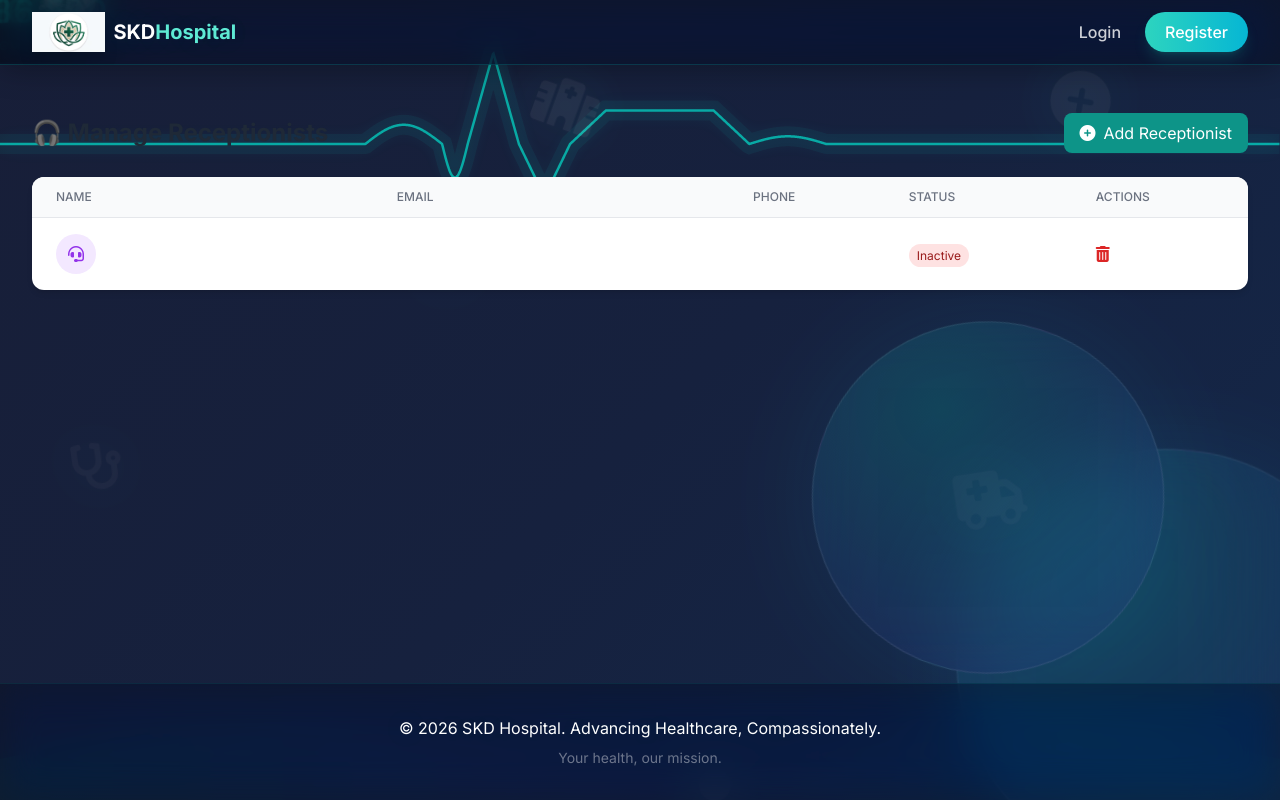
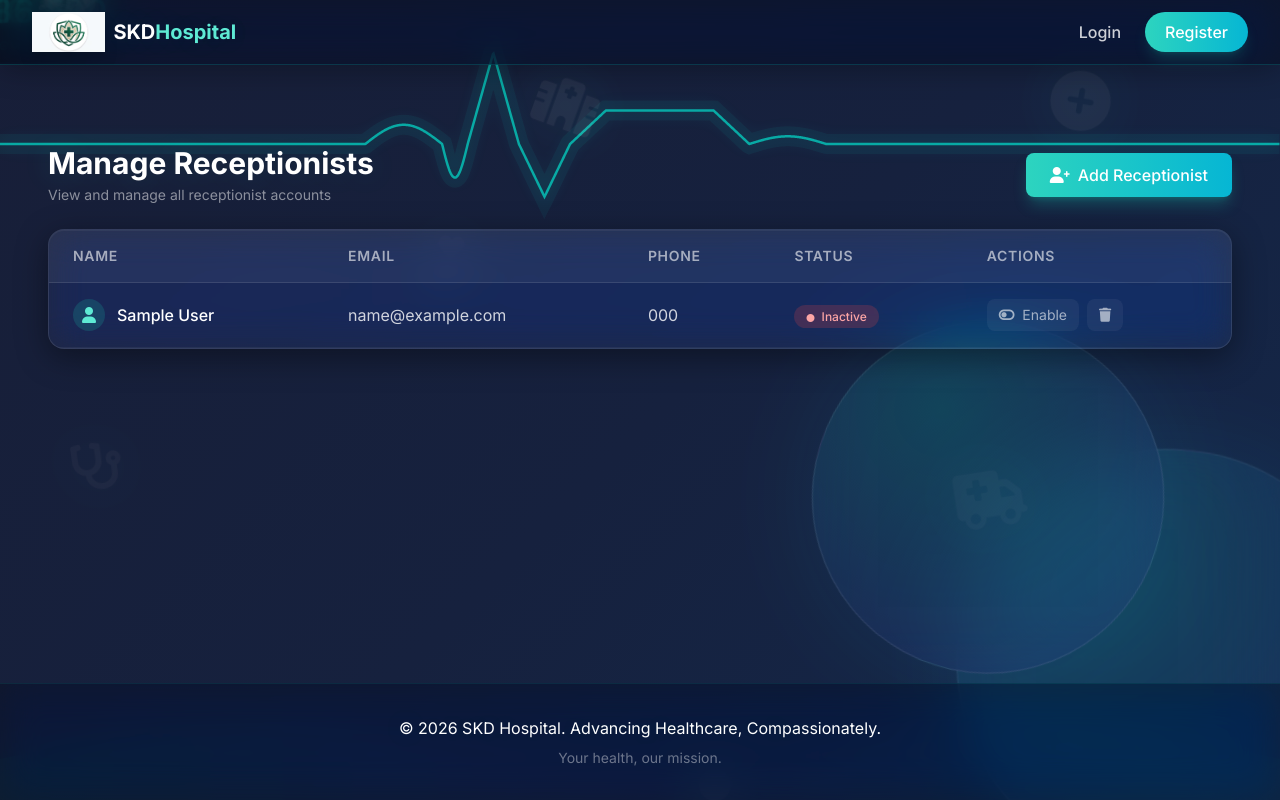
Before and after one commit to udayteck/HOSPITAL-SELF-MANAGEMENT, a Flask app: template app/templates/manage_receptionists.html in a window 1280 px wide. Run offline with Flask 3, Linux system fonts and the light colour scheme; the template is opened without the code that fills it: most values are stand-ins (such as "Sample title", 1, 10 or a date in 2020); parts of the project's set-up code (start-up, migrations or seed data) failed here and were passed over; some libraries are stand-ins or nearby versions.

Commit message:
Fix manage receptionists display

```diff
--- a/app/templates/manage_receptionists.html
+++ b/app/templates/manage_receptionists.html
@@ -1,55 +1,90 @@
 {% extends "base.html" %}
-{% block title %}Manage Receptionists - SKD Hospital{% endblock %}
+
 {% block content %}
+<div class="container mx-auto px-4 py-8">
+    <!-- Page Header -->
     <div class="flex justify-between items-center mb-6">
-    <h1 class="text-2xl font-bold text-gray-800">🎧 Manage Receptionists</h1>
-    <a href="{{ url_for('admin.add_receptionist') }}" class="bg-teal-600 hover:bg-teal-700 text-white px-4 py-2 rounded-lg transition flex items-center gap-2">
-        <i class="fas fa-plus-circle"></i> Add Receptionist
+        <div>
+            <h1 class="text-3xl font-bold text-white text-glow">Manage Receptionists</h1>
+            <p class="text-white/50 text-sm mt-1">View and manage all receptionist accounts</p>
+        </div>
+        <a href="{{ url_for('admin.add_receptionist') }}"
+           class="bg-gradient-to-r from-teal-400 to-cyan-500 hover:from-teal-300 hover:to-cyan-400 text-white px-6 py-2.5 rounded-lg font-medium transition shadow-lg shadow-teal-500/30 flex items-center gap-2">
+            <i class="fas fa-user-plus"></i> Add Receptionist
         </a>
     </div>
 
-<div class="bg-white rounded-xl shadow-md overflow-hidden">
+    <!-- Receptionists Table -->
+    <div class="glass rounded-2xl overflow-hidden">
         <div class="overflow-x-auto">
-        <table class="min-w-full divide-y divide-gray-200">
-            <thead class="bg-gray-50">
-                <tr>
-                    <th class="px-6 py-3 text-left text-xs font-medium text-gray-500 uppercase">Name</th>
-                    <th class="px-6 py-3 text-left text-xs font-medium text-gray-500 uppercase">Email</th>
-                    <th class="px-6 py-3 text-left text-xs font-medium text-gray-500 uppercase">Phone</th>
-                    <th class="px-6 py-3 text-left text-xs font-medium text-gray-500 uppercase">Status</th>
-                    <th class="px-6 py-3 text-left text-xs font-medium text-gray-500 uppercase">Actions</th>
+            <table class="w-full text-white">
+                <thead>
+                    <tr class="border-b border-white/10 bg-white/5">
+                        <th class="text-left py-4 px-6 text-sm font-semibold text-white/60 uppercase tracking-wider">Name</th>
+                        <th class="text-left py-4 px-6 text-sm font-semibold text-white/60 uppercase tracking-wider">Email</th>
+                        <th class="text-left py-4 px-6 text-sm font-semibold text-white/60 uppercase tracking-wider">Phone</th>
+                        <th class="text-left py-4 px-6 text-sm font-semibold text-white/60 uppercase tracking-wider">Status</th>
+                        <th class="text-left py-4 px-6 text-sm font-semibold text-white/60 uppercase tracking-wider">Actions</th>
                     </tr>
                 </thead>
-            <tbody class="divide-y divide-gray-200">
+                <tbody>
+                    {% if receptionists %}
                         {% for rec in receptionists %}
-                <tr class="hover:bg-gray-50 transition">
-                    <td class="px-6 py-4">
-                        <div class="flex items-center">
-                            <div class="w-10 h-10 bg-purple-100 rounded-full flex items-center justify-center mr-3">
-                                <i class="fas fa-headset text-purple-600"></i>
+                        <tr class="border-b border-white/5 hover:bg-white/5 transition">
+                            <td class="py-4 px-6">
+                                <div class="flex items-center gap-3">
+                                    <div class="w-8 h-8 rounded-full bg-teal-500/20 flex items-center justify-center text-teal-300">
+                                        <i class="fas fa-user"></i>
                                     </div>
                                     <span class="font-medium">{{ rec.full_name }}</span>
                                 </div>
                             </td>
-                    <td class="px-6 py-4">{{ rec.user.email }}</td>
-                    <td class="px-6 py-4">{{ rec.phone or '—' }}</td>
-                    <td class="px-6 py-4">
-                        <span class="px-2 py-1 text-xs rounded-full {% if rec.user.is_active %}bg-green-100 text-green-800{% else %}bg-red-100 text-red-800{% endif %}">
-                            {{ 'Active' if rec.user.is_active else 'Inactive' }}
+                            <td class="py-4 px-6 text-white/80">{{ rec.email }}</td>
+                            <td class="py-4 px-6 text-white/80">{{ rec.phone or 'N/A' }}</td>
+                            <td class="py-4 px-6">
+                                {% if rec.is_active %}
+                                    <span class="px-3 py-1 rounded-full text-xs font-medium bg-green-500/20 text-green-300">
+                                        <i class="fas fa-circle text-[8px] mr-1"></i> Active
                                     </span>
+                                {% else %}
+                                    <span class="px-3 py-1 rounded-full text-xs font-medium bg-red-500/20 text-red-300">
+                                        <i class="fas fa-circle text-[8px] mr-1"></i> Inactive
+                                    </span>
+                                {% endif %}
                             </td>
-                    <td class="px-6 py-4">
-                        <a href="{{ url_for('admin.delete_receptionist', receptionist_id=rec.id) }}" onclick="return confirm('Delete this receptionist?')" class="text-red-600 hover:text-red-800" title="Delete">
-                            <i class="fas fa-trash-alt"></i>
+                            <td class="py-4 px-6">
+                                <div class="flex items-center gap-2">
+                                    <a href="{{ url_for('admin.disable_receptionist', user_id=rec.user_id) }}"
+                                       class="text-white/60 hover:text-teal-300 transition text-sm px-3 py-1.5 rounded-lg bg-white/5 hover:bg-white/10">
+                                        {% if rec.is_active %}
+                                            <i class="fas fa-toggle-on mr-1"></i> Disable
+                                        {% else %}
+                                            <i class="fas fa-toggle-off mr-1"></i> Enable
+                                        {% endif %}
+                                    </a>
+                                    <a href="{{ url_for('admin.delete_receptionist', receptionist_id=rec.id) }}"
+                                       class="text-white/60 hover:text-red-400 transition text-sm px-3 py-1.5 rounded-lg bg-white/5 hover:bg-red-500/10"
+                                       onclick="return confirm('Are you sure you want to delete this receptionist?')">
+                                        <i class="fas fa-trash"></i>
+                                    </a>
+                                </div>
+                            </td>
+                        </tr>
+                        {% endfor %}
+                    {% else %}
+                        <tr>
+                            <td colspan="5" class="py-12 text-center text-white/40">
+                                <i class="fas fa-users text-4xl block mb-3 opacity-30"></i>
+                                No receptionists found.
+                                <a href="{{ url_for('admin.add_receptionist') }}" class="text-teal-400 hover:underline block mt-2">
+                                    Add your first receptionist
                                 </a>
                             </td>
                         </tr>
-                {% endfor %}
+                    {% endif %}
                 </tbody>
             </table>
         </div>
-    {% if not receptionists %}
-    <div class="text-center py-8 text-gray-500">No receptionists added yet.</div>
-    {% endif %}
+    </div>
 </div>
 {% endblock %}
```
Lines whose indentation alone changed are shown as unchanged.
